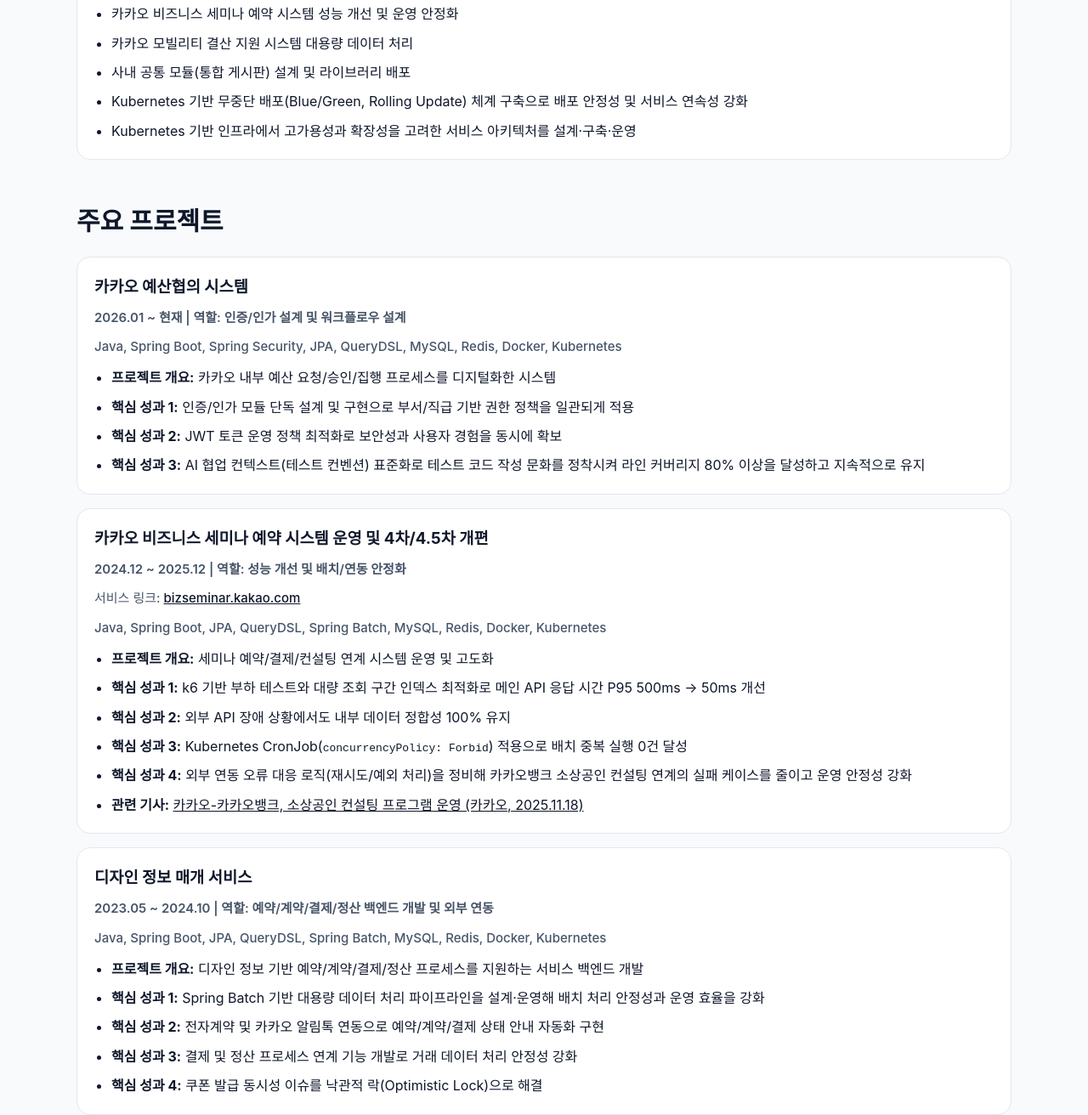
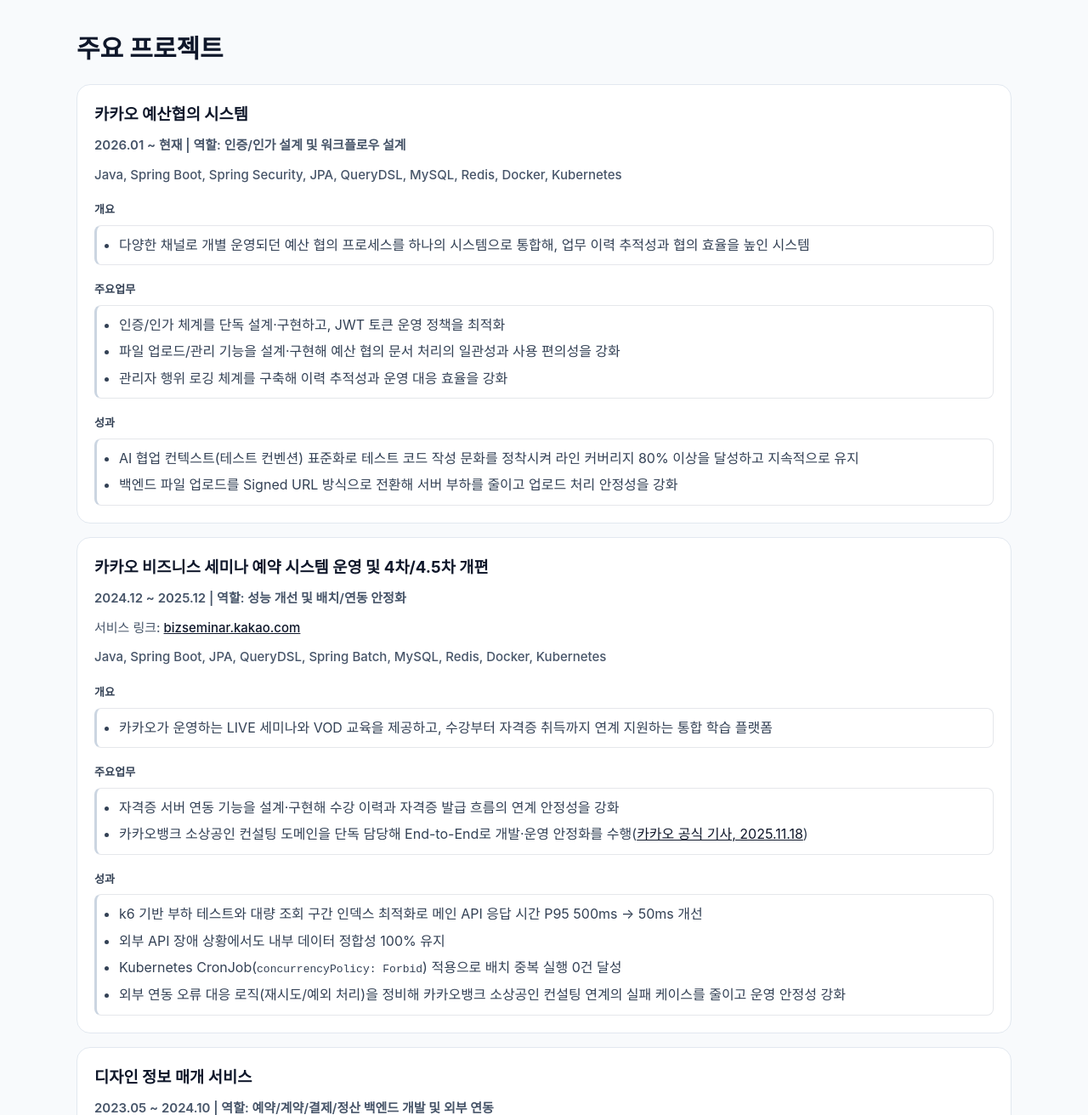
Before and after one commit to JoongHyuk-Kim/JoongHyuk-Kim.github.io, a plain HTML site: page index.html in a window 1280 px wide. Shown: the part 1488-2800 px from the top of the page at 85% size. Drawn offline with Linux system fonts and the light colour scheme.

Commit message:
Update : 내용 업데이트

```diff
--- a/index.html
+++ b/index.html
@@ -42,7 +42,7 @@
       </ul>
     </section>
 
-    <section>
+    <section class="skills-section">
       <h2>기술 스택</h2>
       <div class="card-grid">
         <article class="card">
@@ -78,12 +78,10 @@
         <h3>dktechin (카카오 자회사)</h3>
         <p class="period">2022.05 ~ 재직 중</p>
         <ul>
-          <li>카카오 예산협의 시스템 인증/인가 체계 설계 및 백엔드 개발</li>
-          <li>카카오 비즈니스 세미나 예약 시스템 성능 개선 및 운영 안정화</li>
-          <li>카카오 모빌리티 결산 지원 시스템 대용량 데이터 처리</li>
-          <li>사내 공통 모듈(통합 게시판) 설계 및 라이브러리 배포</li>
-          <li>Kubernetes 기반 무중단 배포(Blue/Green, Rolling Update) 체계 구축으로 배포 안정성 및 서비스 연속성 강화</li>
-          <li>Kubernetes 기반 인프라에서 고가용성과 확장성을 고려한 서비스 아키텍처를 설계·구축·운영</li>
+          <li>대규모 트래픽 환경에서 인증/인가, 예약/결제/정산, 배치 처리 등 백엔드 핵심 도메인 설계·개발</li>
+          <li>Kubernetes 기반 인프라에서 고가용성과 확장성을 고려한 서비스 아키텍처 설계·구축·운영</li>
+          <li>대량 데이터 처리 구조 개선과 SQL 튜닝으로 서비스 성능을 고도화하고 운영 안정성을 강화</li>
+          <li>무중단 배포(Blue/Green, Rolling Update)와 공통 모듈 표준화를 통해 운영 안정성 및 개발 생산성 강화</li>
         </ul>
       </article>
     </section>
@@ -95,11 +93,20 @@
         <h3>카카오 예산협의 시스템</h3>
         <p class="period">2026.01 ~ 현재 | 역할: 인증/인가 설계 및 워크플로우 설계</p>
         <p class="stack">Java, Spring Boot, Spring Security, JPA, QueryDSL, MySQL, Redis, Docker, Kubernetes</p>
-        <ul>
-          <li><strong>프로젝트 개요:</strong> 카카오 내부 예산 요청/승인/집행 프로세스를 디지털화한 시스템</li>
-          <li><strong>핵심 성과 1:</strong> 인증/인가 모듈 단독 설계 및 구현으로 부서/직급 기반 권한 정책을 일관되게 적용</li>
-          <li><strong>핵심 성과 2:</strong> JWT 토큰 운영 정책 최적화로 보안성과 사용자 경험을 동시에 확보</li>
-          <li><strong>핵심 성과 3:</strong> AI 협업 컨텍스트(테스트 컨벤션) 표준화로 테스트 코드 작성 문화를 정착시켜 라인 커버리지 80% 이상을 달성하고 지속적으로 유지</li>
+        <p class="project-section-title"><strong>개요</strong></p>
+        <ul class="project-section-list">
+          <li>다양한 채널로 개별 운영되던 예산 협의 프로세스를 하나의 시스템으로 통합해, 업무 이력 추적성과 협의 효율을 높인 시스템</li>
+        </ul>
+        <p class="project-section-title"><strong>주요업무</strong></p>
+        <ul class="project-section-list">
+          <li>인증/인가 체계를 단독 설계·구현하고, JWT 토큰 운영 정책을 최적화</li>
+          <li>파일 업로드/관리 기능을 설계·구현해 예산 협의 문서 처리의 일관성과 사용 편의성을 강화</li>
+          <li>관리자 행위 로깅 체계를 구축해 이력 추적성과 운영 대응 효율을 강화</li>
+        </ul>
+        <p class="project-section-title"><strong>성과</strong></p>
+        <ul class="project-section-list">
+          <li>AI 협업 컨텍스트(테스트 컨벤션) 표준화로 테스트 코드 작성 문화를 정착시켜 라인 커버리지 80% 이상을 달성하고 지속적으로 유지</li>
+          <li>백엔드 파일 업로드를 Signed URL 방식으로 전환해 서버 부하를 줄이고 업로드 처리 안정성을 강화</li>
         </ul>
       </article>
 
@@ -108,13 +115,21 @@
         <p class="period">2024.12 ~ 2025.12 | 역할: 성능 개선 및 배치/연동 안정화</p>
         <p class="stack">서비스 링크: <a href="https://bizseminar.kakao.com/" target="_blank" rel="noreferrer">bizseminar.kakao.com</a></p>
         <p class="stack">Java, Spring Boot, JPA, QueryDSL, Spring Batch, MySQL, Redis, Docker, Kubernetes</p>
-        <ul>
-          <li><strong>프로젝트 개요:</strong> 세미나 예약/결제/컨설팅 연계 시스템 운영 및 고도화</li>
-          <li><strong>핵심 성과 1:</strong> k6 기반 부하 테스트와 대량 조회 구간 인덱스 최적화로 메인 API 응답 시간 P95 500ms -> 50ms 개선</li>
-          <li><strong>핵심 성과 2:</strong> 외부 API 장애 상황에서도 내부 데이터 정합성 100% 유지</li>
-          <li><strong>핵심 성과 3:</strong> Kubernetes CronJob(<code>concurrencyPolicy: Forbid</code>) 적용으로 배치 중복 실행 0건 달성</li>
-          <li><strong>핵심 성과 4:</strong> 외부 연동 오류 대응 로직(재시도/예외 처리)을 정비해 카카오뱅크 소상공인 컨설팅 연계의 실패 케이스를 줄이고 운영 안정성 강화</li>
-          <li><strong>관련 기사:</strong> <a href="https://www.kakaocorp.com/page/detail/11814" target="_blank" rel="noreferrer">카카오-카카오뱅크, 소상공인 컨설팅 프로그램 운영 (카카오, 2025.11.18)</a></li>
+        <p class="project-section-title"><strong>개요</strong></p>
+        <ul class="project-section-list">
+          <li>카카오가 운영하는 LIVE 세미나와 VOD 교육을 제공하고, 수강부터 자격증 취득까지 연계 지원하는 통합 학습 플랫폼</li>
+        </ul>
+        <p class="project-section-title"><strong>주요업무</strong></p>
+        <ul class="project-section-list">
+          <li>자격증 서버 연동 기능을 설계·구현해 수강 이력과 자격증 발급 흐름의 연계 안정성을 강화</li>
+          <li>카카오뱅크 소상공인 컨설팅 도메인을 단독 담당해 End-to-End로 개발·운영 안정화를 수행(<a href="https://www.kakaocorp.com/page/detail/11814" target="_blank" rel="noreferrer">카카오 공식 기사, 2025.11.18</a>)</li>
+        </ul>
+        <p class="project-section-title"><strong>성과</strong></p>
+        <ul class="project-section-list">
+          <li>k6 기반 부하 테스트와 대량 조회 구간 인덱스 최적화로 메인 API 응답 시간 P95 500ms -> 50ms 개선</li>
+          <li>외부 API 장애 상황에서도 내부 데이터 정합성 100% 유지</li>
+          <li>Kubernetes CronJob(<code>concurrencyPolicy: Forbid</code>) 적용으로 배치 중복 실행 0건 달성</li>
+          <li>외부 연동 오류 대응 로직(재시도/예외 처리)을 정비해 카카오뱅크 소상공인 컨설팅 연계의 실패 케이스를 줄이고 운영 안정성 강화</li>
         </ul>
       </article>
 
@@ -122,12 +137,20 @@
         <h3>디자인 정보 매개 서비스</h3>
         <p class="period">2023.05 ~ 2024.10 | 역할: 예약/계약/결제/정산 백엔드 개발 및 외부 연동</p>
         <p class="stack">Java, Spring Boot, JPA, QueryDSL, Spring Batch, MySQL, Redis, Docker, Kubernetes</p>
-        <ul>
-          <li><strong>프로젝트 개요:</strong> 디자인 정보 기반 예약/계약/결제/정산 프로세스를 지원하는 서비스 백엔드 개발</li>
-          <li><strong>핵심 성과 1:</strong> Spring Batch 기반 대용량 데이터 처리 파이프라인을 설계·운영해 배치 처리 안정성과 운영 효율을 강화</li>
-          <li><strong>핵심 성과 2:</strong> 전자계약 및 카카오 알림톡 연동으로 예약/계약/결제 상태 안내 자동화 구현</li>
-          <li><strong>핵심 성과 3:</strong> 결제 및 정산 프로세스 연계 기능 개발로 거래 데이터 처리 안정성 강화</li>
-          <li><strong>핵심 성과 4:</strong> 쿠폰 발급 동시성 이슈를 낙관적 락(Optimistic Lock)으로 해결</li>
+        <p class="project-section-title"><strong>개요</strong></p>
+        <ul class="project-section-list">
+          <li>디자인 정보 기반 예약/계약/결제/정산 프로세스를 지원하는 서비스 백엔드 개발</li>
+        </ul>
+        <p class="project-section-title"><strong>주요업무</strong></p>
+        <ul class="project-section-list">
+          <li>Spring Batch 기반 대용량 데이터 처리 파이프라인을 설계·운영해 배치 처리 안정성과 운영 효율을 강화</li>
+          <li>전자계약 및 카카오 알림톡 연동으로 예약/계약/결제 상태 안내 자동화 구현</li>
+          <li>결제 및 정산 프로세스 연계 기능 개발로 거래 데이터 처리 안정성 강화</li>
+          <li>쿠폰 발급 동시성 이슈를 낙관적 락(Optimistic Lock)으로 해결</li>
+        </ul>
+        <p class="project-section-title"><strong>성과</strong></p>
+        <ul class="project-section-list">
+          <li>-</li>
         </ul>
       </article>
 
@@ -135,11 +158,19 @@
         <h3>카카오 모빌리티 결산 지원 시스템</h3>
         <p class="period">2022.06 ~ 2023.03 (10개월) | 역할: 대용량 처리 및 아키텍처 개선</p>
         <p class="stack">Java, Spring Boot, JPA, QueryDSL, Spring Batch, MySQL, Redis, Docker, Kubernetes</p>
-        <ul>
-          <li><strong>프로젝트 개요:</strong> 카카오 모빌리티 전담 버티컬(렌터카, 퀵보드 등) 결산 데이터 집계/처리 시스템</li>
-          <li><strong>핵심 성과 1:</strong> 버티컬당 평균 60만건 결산 데이터 안정 처리 기반 확보</li>
-          <li><strong>핵심 성과 2:</strong> 컨트롤러 112개 -> 8개 통합으로 유지보수성과 확장성 개선</li>
-          <li><strong>핵심 성과 3:</strong> 신규 버티컬 온보딩 절차 단순화로 기능 확장 리드타임 단축</li>
+        <p class="project-section-title"><strong>개요</strong></p>
+        <ul class="project-section-list">
+          <li>카카오 모빌리티 전담 버티컬(렌터카, 퀵보드 등) 결산 데이터 집계/처리 시스템</li>
+        </ul>
+        <p class="project-section-title"><strong>주요업무</strong></p>
+        <ul class="project-section-list">
+          <li>-</li>
+        </ul>
+        <p class="project-section-title"><strong>성과</strong></p>
+        <ul class="project-section-list">
+          <li>버티컬당 평균 60만건 결산 데이터 안정 처리 기반 확보</li>
+          <li>컨트롤러 112개 -> 8개 통합으로 유지보수성과 확장성 개선</li>
+          <li>신규 버티컬 온보딩 절차 단순화로 기능 확장 리드타임 단축</li>
         </ul>
       </article>
     </section>
--- a/style.css
+++ b/style.css
@@ -115,6 +115,26 @@
   gap: 16px;
 }
 
+.skills-section .card-grid {
+  gap: 12px;
+}
+
+.skills-section .card {
+  padding: 14px;
+  border-radius: 12px;
+}
+
+.skills-section .card h3 {
+  margin-bottom: 4px;
+  font-size: 17px;
+}
+
+.skills-section .card p {
+  margin-bottom: 0;
+  font-size: 14px;
+  line-height: 1.5;
+}
+
 .education-grid {
   align-items: stretch;
   grid-auto-rows: 1fr;
@@ -197,6 +217,35 @@
   margin-top: 16px;
 }
 
+.project-section-title {
+  margin: 14px 0 6px;
+}
+
+.project-section-title strong {
+  font-size: 13px;
+  letter-spacing: 0.01em;
+  color: #334155;
+  font-weight: 700;
+}
+
+.project ul.project-section-list {
+  margin: 0;
+  padding: 10px 12px 10px 26px;
+  background: #ffffff;
+  border: 1px solid #e5e7eb;
+  border-left: 3px solid #cbd5e1;
+  border-radius: 8px;
+}
+
+.project ul.project-section-list li {
+  color: #334155;
+  line-height: 1.6;
+}
+
+.project ul.project-section-list li + li {
+  margin-top: 6px;
+}
+
 .achievement-list,
 .project ul {
   padding-left: 20px;
```
